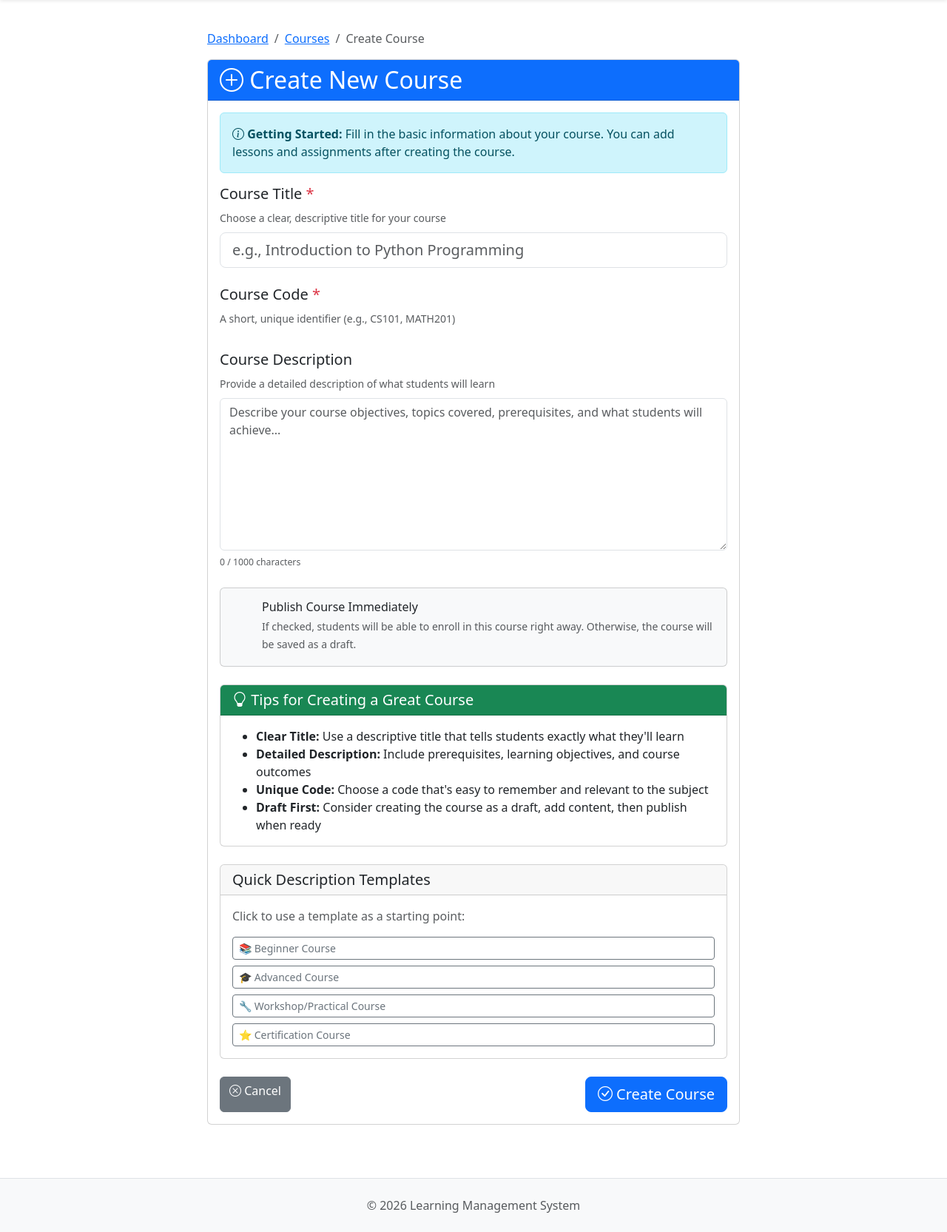
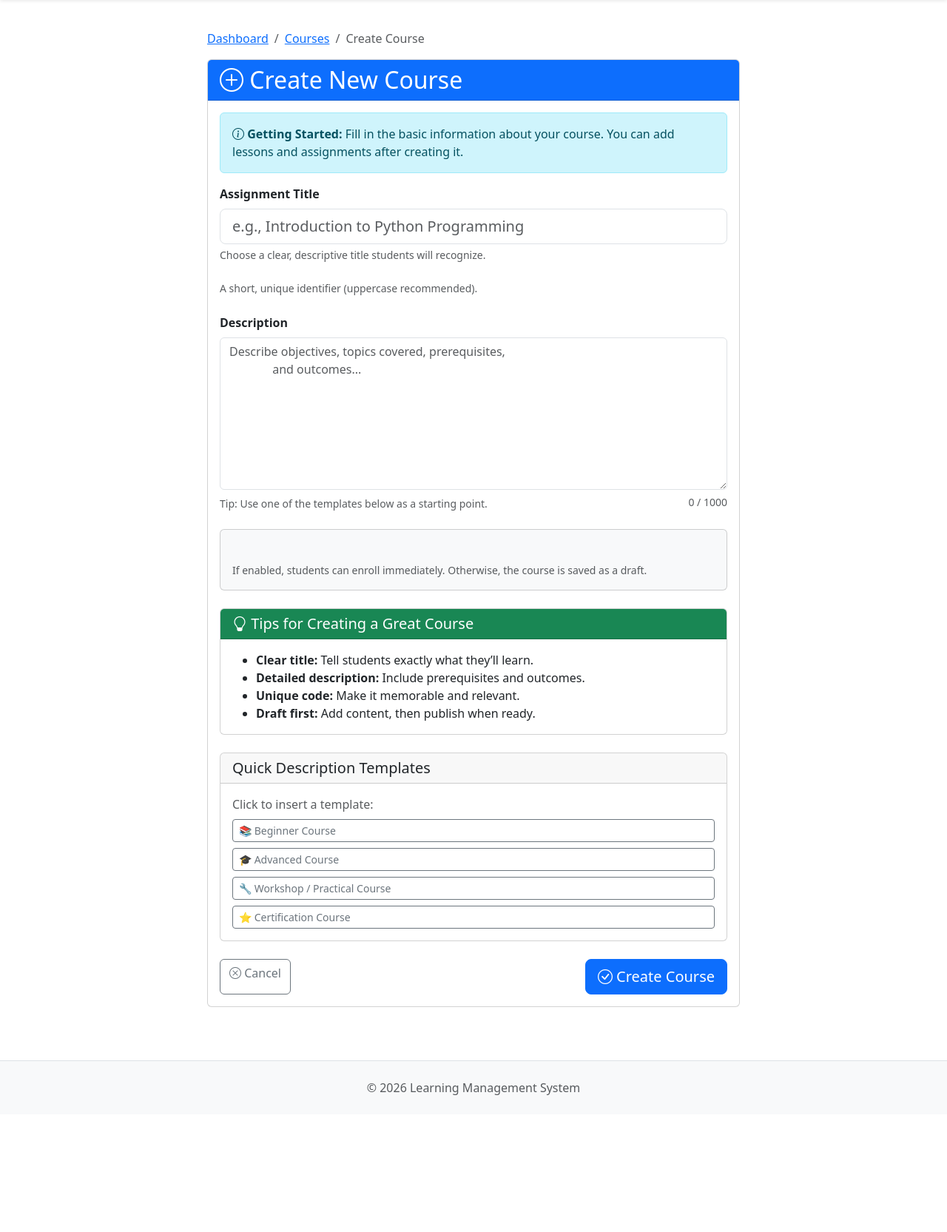
Before and after one commit to Collinsifere/LMS, a Flask app: template templates/courses/create.html in a window 1280 px wide. Shown: the part 56-1721 px from the top of the page at 74% size. After the commit the page ends 1536 px from the top, so only its background shows below. Run offline with Flask 3, Linux system fonts and the light colour scheme; the template is opened without the code that fills it: values that come from a table or form of the project are taken from there, others are empty; some libraries are stand-ins or nearby versions.

Commit message:
refactor(courses): improved course creation template layout
- simplified template structure
- improved Bootstrap form layout
- standardised validation error display
- aligned template with course creation route logic
- refactor(ui): improved course creation form styling

```diff
--- a/templates/courses/create.html
+++ b/templates/courses/create.html
@@ -1,109 +1,139 @@
-{% extends "base.html" %}        # this creates new course form, Course title, description and code fields, and gives quick description templates (Beginner, Advanced, Workshop, Certification)
-
-{% block title %}Create Course - LMS{% endblock %}
-
-{% block content %}
+{% extends "base.html" %} {% block title %}Create Course - LMS{% endblock %} {%
+block content %}
 <div class="container">
   <div class="row">
-        <div class="col-md-8 mx-auto">
-            <nav aria-label="breadcrumb">
+    <div class="col-lg-8 mx-auto">
+      <!-- Breadcrumb -->
+      <nav aria-label="breadcrumb" class="mb-3">
         <ol class="breadcrumb">
-                    <li class="breadcrumb-item"><a href="{{ url_for('dashboard.index') }}">Dashboard</a></li>
-                    <li class="breadcrumb-item"><a href="{{ url_for('courses.index') }}">Courses</a></li>
-                    <li class="breadcrumb-item active">Create Course</li>
+          <li class="breadcrumb-item">
+            <a href="{{ url_for('dashboard.index') }}">Dashboard</a>
+          </li>
+          <li class="breadcrumb-item">
+            <a href="{{ url_for('courses.index') }}">Courses</a>
+          </li>
+          <li class="breadcrumb-item active" aria-current="page">
+            Create Course
+          </li>
         </ol>
       </nav>
 
       <div class="card">
         <div class="card-header bg-primary text-white">
-                    <h2 class="mb-0"><i class="bi bi-plus-circle"></i> Create New Course</h2>
+          <h2 class="mb-0">
+            <i class="bi bi-plus-circle"></i> Create New Course
+          </h2>
         </div>
+
         <div class="card-body">
           <div class="alert alert-info">
             <i class="bi bi-info-circle"></i>
-                        <strong>Getting Started:</strong> Fill in the basic information about your course.
-                        You can add lessons and assignments after creating the course.
+            <strong>Getting Started:</strong> Fill in the basic information
+            about your course. You can add lessons and assignments after
+            creating it.
           </div>
 
-                    <form method="POST">
+          <form method="POST" novalidate>
             {{ form.hidden_tag() }}
 
+            <!-- Title -->
             <div class="mb-4">
-                            <label for="{{ form.title.id }}" class="form-label">
-                                <h5>Course Title <span class="text-danger">*</span></h5>
-                                <small class="text-muted">Choose a clear, descriptive title for your course</small>
-                            </label>
-                            {{ form.title(class="form-control form-control-lg", placeholder="e.g., Introduction to Python Programming") }}
+              {{ form.title.label(class="form-label fw-semibold") }} {{
+              form.title(class="form-control form-control-lg",
+              placeholder="e.g., Introduction to Python Programming",
+              required=True) }}
+              <div class="form-text">
+                Choose a clear, descriptive title students will recognize.
+              </div>
               {% if form.title.errors %}
-                                <div class="text-danger mt-2">
-                                    {% for error in form.title.errors %}
-                                        <small>{{ error }}</small><br>
-                                    {% endfor %}
+              <div class="text-danger small mt-1">
+                {% for error in form.title.errors %}{{ error }}<br />{% endfor
+                %}
               </div>
               {% endif %}
             </div>
 
+            <!-- Code -->
             <div class="mb-4">
-                            <label for="{{ form.code.id }}" class="form-label">
-                                <h5>Course Code <span class="text-danger">*</span></h5>
-                                <small class="text-muted">A short, unique identifier (e.g., CS101, MATH201)</small>
-                            </label>
-                            {{ form.code(class="form-control", placeholder="e.g., CS101", style="text-transform: uppercase;") }}
+              {{ form.code.label(class="form-label fw-semibold") }} {{
+              form.code(class="form-control", placeholder="e.g., CS101",
+              required=True, autocomplete="off") }}
+              <div class="form-text">
+                A short, unique identifier (uppercase recommended).
+              </div>
               {% if form.code.errors %}
-                                <div class="text-danger mt-2">
-                                    {% for error in form.code.errors %}
-                                        <small>{{ error }}</small><br>
-                                    {% endfor %}
+              <div class="text-danger small mt-1">
+                {% for error in form.code.errors %}{{ error }}<br />{% endfor %}
               </div>
               {% endif %}
             </div>
 
+            <!-- Description -->
             <div class="mb-4">
-                            <label for="{{ form.description.id }}" class="form-label">
-                                <h5>Course Description</h5>
-                                <small class="text-muted">Provide a detailed description of what students will learn</small>
-                            </label>
-                            {{ form.description(class="form-control", rows="8", placeholder="Describe your course objectives, topics covered, prerequisites, and what students will achieve...") }}
+              {{ form.description.label(class="form-label fw-semibold") }} {{
+              form.description(class="form-control", rows="8",
+              placeholder="Describe objectives, topics covered, prerequisites,
+              and outcomes...") }}
+              <div
+                class="d-flex justify-content-between align-items-center mt-1"
+              >
+                <div class="form-text">
+                  Tip: Use one of the templates below as a starting point.
+                </div>
+                <small id="charCount" class="text-muted">0 / 1000</small>
+              </div>
               {% if form.description.errors %}
-                                <div class="text-danger mt-2">
-                                    {% for error in form.description.errors %}
-                                        <small>{{ error }}</small><br>
-                                    {% endfor %}
+              <div class="text-danger small mt-1">
+                {% for error in form.description.errors %}{{ error }}<br />{%
+                endfor %}
               </div>
               {% endif %}
-                            <div class="form-text">
-                                <small id="charCount">0 / 1000 characters</small>
-                            </div>
             </div>
 
+            <!-- Publish -->
             <div class="mb-4">
               <div class="card bg-light">
                 <div class="card-body">
                   <div class="form-check form-switch">
-                                        {{ form.is_published(class="form-check-input", role="switch") }}
-                                        <label class="form-check-label" for="{{ form.is_published.id }}">
-                                            <h6 class="mb-1">Publish Course Immediately</h6>
-                                            <small class="text-muted">
-                                                If checked, students will be able to enroll in this course right away.
-                                                Otherwise, the course will be saved as a draft.
-                                            </small>
-                                        </label>
+                    {{ form.is_published(class="form-check-input",
+                    role="switch") }} {{
+                    form.is_published.label(class="form-check-label
+                    fw-semibold") }}
+                  </div>
+                  <div class="form-text mt-1">
+                    If enabled, students can enroll immediately. Otherwise, the
+                    course is saved as a draft.
                   </div>
                 </div>
               </div>
             </div>
 
-                        <!-- Course Creation Tips -->
+            <!-- Tips -->
             <div class="card mb-4">
               <div class="card-header bg-success text-white">
-                                <h5 class="mb-0"><i class="bi bi-lightbulb"></i> Tips for Creating a Great Course</h5>
+                <h5 class="mb-0">
+                  <i class="bi bi-lightbulb"></i> Tips for Creating a Great
+                  Course
+                </h5>
               </div>
               <div class="card-body">
                 <ul class="mb-0">
-                                    <li><strong>Clear Title:</strong> Use a descriptive title that tells students exactly what they'll learn</li>
-                                    <li><strong>Detailed Description:</strong> Include prerequisites, learning objectives, and course outcomes</li>
-                                    <li><strong>Unique Code:</strong> Choose a code that's easy to remember and relevant to the subject</li>
-                                    <li><strong>Draft First:</strong> Consider creating the course as a draft, add content, then publish when ready</li>
+                  <li>
+                    <strong>Clear title:</strong> Tell students exactly what
+                    they’ll learn.
+                  </li>
+                  <li>
+                    <strong>Detailed description:</strong> Include prerequisites
+                    and outcomes.
+                  </li>
+                  <li>
+                    <strong>Unique code:</strong> Make it memorable and
+                    relevant.
+                  </li>
+                  <li>
+                    <strong>Draft first:</strong> Add content, then publish when
+                    ready.
+                  </li>
                 </ul>
               </div>
             </div>
@@ -114,30 +144,46 @@
                 <h5 class="mb-0">Quick Description Templates</h5>
               </div>
               <div class="card-body">
-                                <p class="text-muted">Click to use a template as a starting point:</p>
+                <p class="text-muted mb-2">Click to insert a template:</p>
                 <div class="d-grid gap-2">
-                                    <button type="button" class="btn btn-outline-secondary btn-sm text-start"
-                                            onclick="fillTemplate('beginner')">
+                  <button
+                    type="button"
+                    class="btn btn-outline-secondary btn-sm text-start"
+                    data-template="beginner"
+                  >
                     📚 Beginner Course
                   </button>
-                                    <button type="button" class="btn btn-outline-secondary btn-sm text-start"
-                                            onclick="fillTemplate('advanced')">
+                  <button
+                    type="button"
+                    class="btn btn-outline-secondary btn-sm text-start"
+                    data-template="advanced"
+                  >
                     🎓 Advanced Course
                   </button>
-                                    <button type="button" class="btn btn-outline-secondary btn-sm text-start"
-                                            onclick="fillTemplate('workshop')">
-                                        🔧 Workshop/Practical Course
+                  <button
+                    type="button"
+                    class="btn btn-outline-secondary btn-sm text-start"
+                    data-template="workshop"
+                  >
+                    🔧 Workshop / Practical Course
                   </button>
-                                    <button type="button" class="btn btn-outline-secondary btn-sm text-start"
-                                            onclick="fillTemplate('certification')">
+                  <button
+                    type="button"
+                    class="btn btn-outline-secondary btn-sm text-start"
+                    data-template="certification"
+                  >
                     ⭐ Certification Course
                   </button>
                 </div>
               </div>
             </div>
 
+            <!-- Actions -->
             <div class="d-flex justify-content-between">
-                            <a href="{{ url_for('courses.index') }}" class="btn btn-secondary">
+              <a
+                href="{{ url_for('courses.index') }}"
+                class="btn btn-outline-secondary"
+              >
                 <i class="bi bi-x-circle"></i> Cancel
               </a>
               <button type="submit" class="btn btn-primary btn-lg">
@@ -150,37 +196,48 @@
     </div>
   </div>
 </div>
-{% endblock %}
 
-{% block extra_js %}
+<!-- Template Replace Modal -->
+<div
+  class="modal fade"
+  id="templateConfirmModal"
+  tabindex="-1"
+  aria-hidden="true"
+>
+  <div class="modal-dialog modal-dialog-centered">
+    <div class="modal-content">
+      <div class="modal-header">
+        <h5 class="modal-title">Replace description?</h5>
+        <button
+          type="button"
+          class="btn-close"
+          data-bs-dismiss="modal"
+          aria-label="Close"
+        ></button>
+      </div>
+      <div class="modal-body">
+        Your current description will be replaced by the selected template.
+      </div>
+      <div class="modal-footer">
+        <button
+          type="button"
+          class="btn btn-outline-secondary"
+          data-bs-dismiss="modal"
+        >
+          Cancel
+        </button>
+        <button type="button" class="btn btn-primary" id="confirmTemplateBtn">
+          Replace
+        </button>
+      </div>
+    </div>
+  </div>
+</div>
+{% endblock %} {% block extra_js %}
 <script>
-    // Character counter for description
-    const descriptionField = document.getElementById('{{ form.description.id }}');
-    const charCount = document.getElementById('charCount');
-
-    if (descriptionField && charCount) {
-        descriptionField.addEventListener('input', function() {
-            const length = this.value.length;
-            charCount.textContent = `${length} / 1000 characters`;
-
-            if (length > 900) {
-                charCount.classList.add('text-danger');
-            } else if (length > 750) {
-                charCount.classList.add('text-warning');
-                charCount.classList.remove('text-danger');
-            } else {
-                charCount.classList.remove('text-warning', 'text-danger');
-            }
-        });
-    }
-
-    // Convert course code to uppercase automatically
-    const codeField = document.getElementById('{{ form.code.id }}');
-    if (codeField) {
-        codeField.addEventListener('input', function() {
-            this.value = this.value.toUpperCase();
-        });
-    }
+  const descriptionField = document.getElementById("{{ form.description.id }}");
+  const codeField = document.getElementById("{{ form.code.id }}");
+  const charCount = document.getElementById("charCount");
 
   // Description templates
   const templates = {
@@ -263,31 +320,66 @@
 • Practice exams and quizzes
 • Study guides and reference materials
 • Certification exam preparation
-• Post-course support`
+• Post-course support`,
   };
 
-    function fillTemplate(type) {
-        const descField = document.getElementById('{{ form.description.id }}');
-
-        if (descField.value.trim() !== '') {
-            if (!confirm('This will replace your current description. Continue?')) {
-                return;
-            }
+  // Character counter (soft limit at 1000)
+  function updateCharCount() {
+    if (!descriptionField || !charCount) return;
+    const length = (descriptionField.value || "").length;
+    charCount.textContent = `${length} / 1000`;
+    charCount.classList.toggle("text-warning", length > 750 && length <= 900);
+    charCount.classList.toggle("text-danger", length > 900);
+    charCount.classList.toggle("text-muted", length <= 750);
   }
 
-        descField.value = templates[type];
-        descField.dispatchEvent(new Event('input'));
+  if (descriptionField) {
+    descriptionField.addEventListener("input", updateCharCount);
+    updateCharCount();
   }
 
-    // Form validation feedback
-    document.querySelector('form').addEventListener('submit', function(e) {
-        const title = document.getElementById('{{ form.title.id }}').value.trim();
-        const code = document.getElementById('{{ form.code.id }}').value.trim();
+  // Auto uppercase course code
+  if (codeField) {
+    codeField.addEventListener("input", () => {
+      codeField.value = (codeField.value || "").toUpperCase();
+    });
+  }
 
-        if (!title || !code) {
-            e.preventDefault();
-            alert('Please fill in all required fields (Title and Course Code)');
+  // Template insertion (with modal confirm only if description has content)
+  let pendingTemplateKey = null;
+  const modalEl = document.getElementById("templateConfirmModal");
+  const confirmBtn = document.getElementById("confirmTemplateBtn");
+  const modal = modalEl ? new bootstrap.Modal(modalEl) : null;
+
+  function applyTemplate(key) {
+    if (!descriptionField) return;
+    descriptionField.value = templates[key] || "";
+    descriptionField.dispatchEvent(new Event("input"));
+  }
+
+  document.querySelectorAll("[data-template]").forEach((btn) => {
+    btn.addEventListener("click", () => {
+      const key = btn.getAttribute("data-template");
+      if (!key) return;
+
+      const hasText =
+        descriptionField && (descriptionField.value || "").trim().length > 0;
+
+      if (hasText && modal) {
+        pendingTemplateKey = key;
+        modal.show();
+      } else {
+        applyTemplate(key);
       }
     });
+  });
+
+  if (confirmBtn) {
+    confirmBtn.addEventListener("click", () => {
+      if (pendingTemplateKey) applyTemplate(pendingTemplateKey);
+      pendingTemplateKey = null;
+      if (modal) modal.hide();
+    });
+  }
 </script>
 {% endblock %}
```
Lines whose indentation alone changed are shown as unchanged.
